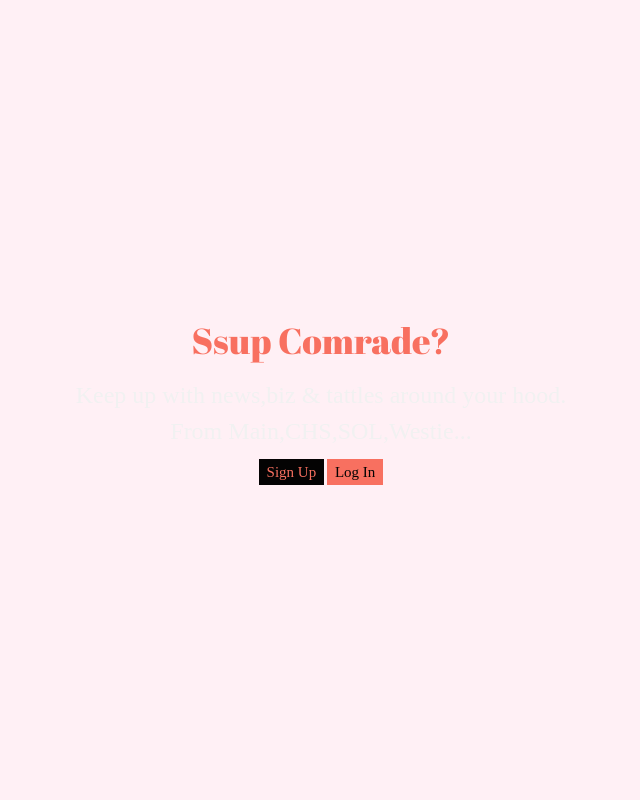
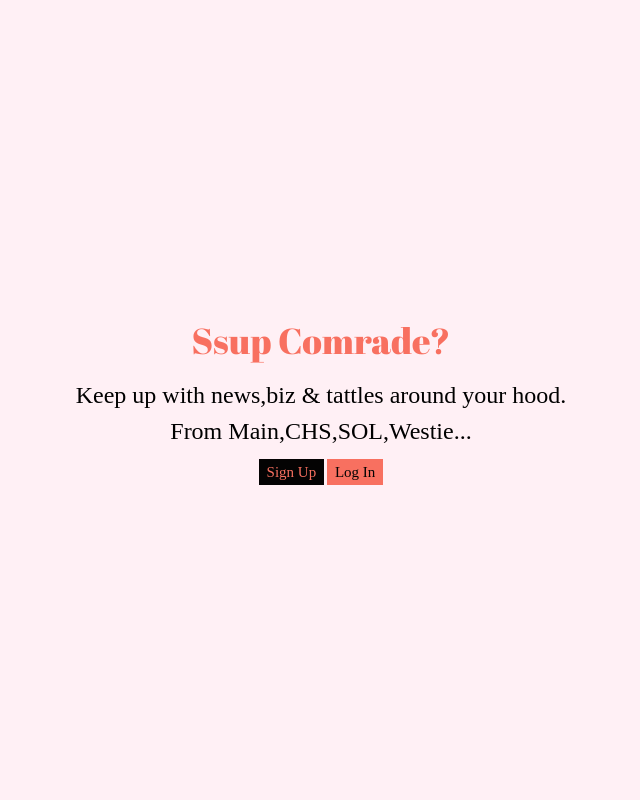
Before and after one commit to Eva-Wamuyu/Django-Ssup, a Django app: page / in a window 1280 px wide. Shown: the whole page, without its empty margins (319-959 px from the left). Run offline with Django 4.2, Linux system fonts and the light colour scheme; some libraries are stand-ins or nearby versions; some web fonts are replaced.

Commit message:
font color

```diff
--- a/Global/static/styles.css
+++ b/Global/static/styles.css
@@ -57,6 +57,9 @@ textarea{
 .font2{
   font-family: 'Joan', serif;
 
+}
+.b-color{
+  color: black;
 }
 .nav{
   background-color: #040303;
--- a/hood/templates/hood/index.html
+++ b/hood/templates/hood/index.html
@@ -10,7 +10,7 @@
 
 <section class="w3-center center">
   <h1 class="font animate__bounce"> Ssup Comrade?</h1>
-  <h3 class="font2">
+  <h3 class="font2 b-color">
     Keep up with news,biz &amp; tattles around your hood.
     <br>
     From Main,CHS,SOL,Westie...
```
